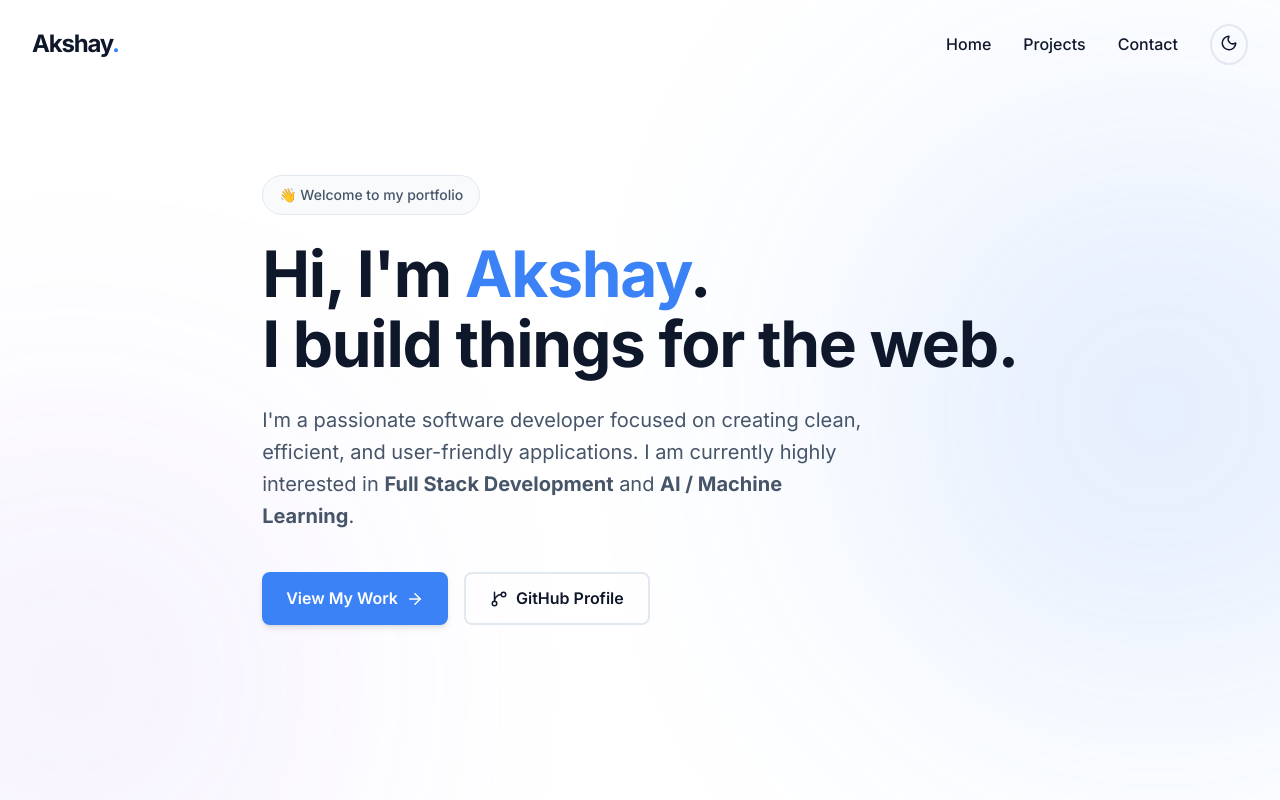
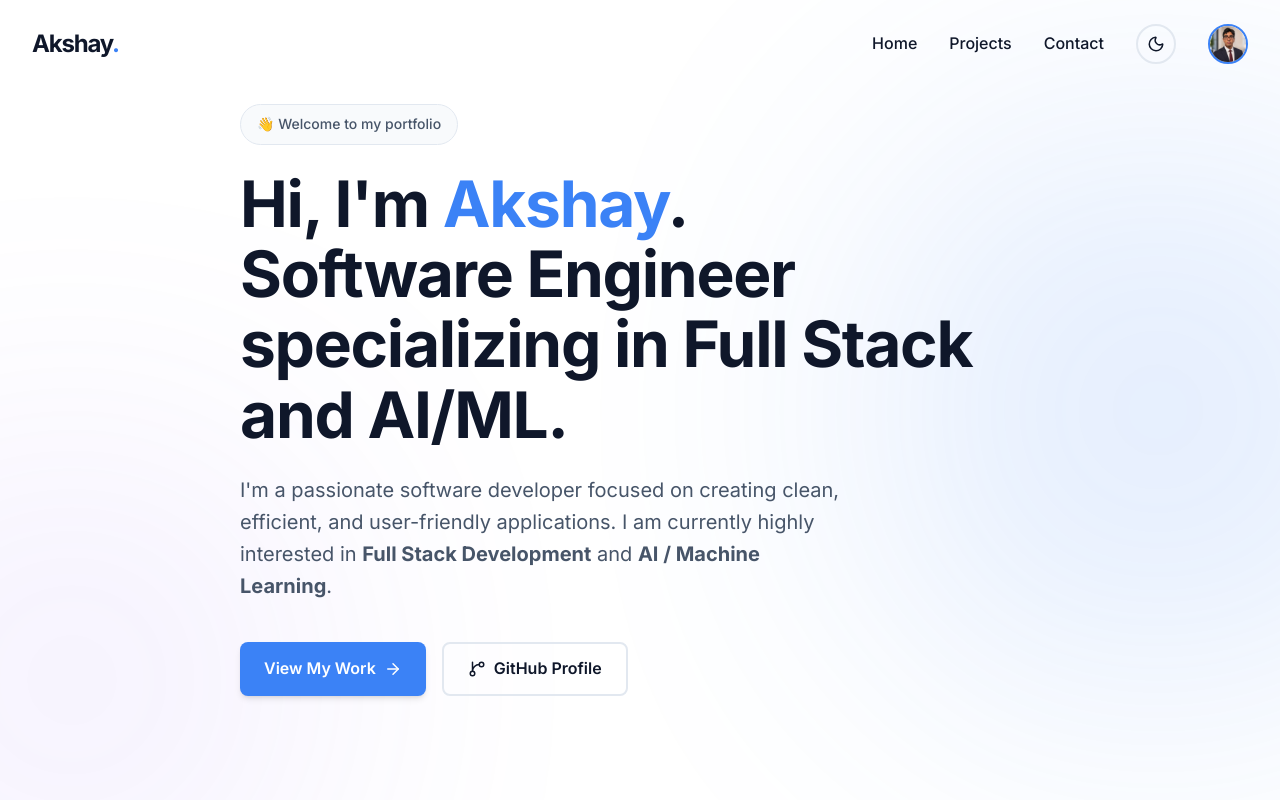
Before and after one commit to Akshay-Rajendran1/portfolio-website, a React (Vite) app: page / in a window 1280 px wide. Shown: the top 800 px of the page. Built offline with nearby package versions, Linux system fonts and the light colour scheme.

Commit message:
UI polish

```diff
--- a/src/components/Header.tsx
+++ b/src/components/Header.tsx
@@ -47,16 +47,41 @@ export const Header: React.FC = () => {
           <li><a href="#projects" style={{ fontWeight: 500, transition: 'color 0.2s' }}>Projects</a></li>
           <li><a href="#contact" style={{ fontWeight: 500, transition: 'color 0.2s' }}>Contact</a></li>
           <li>
-            <button onClick={toggleTheme} className="btn-outline" style={{ padding: '0.5rem', borderRadius: '50%' }} aria-label="Toggle theme">
+            <button onClick={toggleTheme} className="btn-outline" style={{ width: '40px', height: '40px', padding: 0, borderRadius: '50%', display: 'flex', alignItems: 'center', justifyContent: 'center' }} aria-label="Toggle theme">
               {theme === 'dark' ? <Sun size={18} /> : <Moon size={18} />}
             </button>
+          </li>
+          <li style={{ display: 'flex', alignItems: 'center' }}>
+            <img
+              src="/profile.jpg"
+              alt="Akshay Rajendran"
+              style={{
+                display: 'block',
+                width: '40px',
+                height: '40px',
+                borderRadius: '50%',
+                objectFit: 'cover',
+                border: '2px solid var(--accent-color)'
+              }}
+            />
           </li>
         </ul>
       </nav>
 
       {/* Mobile Toggle */}
       <div className="mobile-toggle" style={{ display: 'flex', gap: '1rem', alignItems: 'center' }}>
-         <button onClick={toggleTheme} className="btn-outline" style={{ padding: '0.5rem', borderRadius: '50%' }} aria-label="Toggle theme">
+          <img
+            src="/profile.jpg"
+            alt="Akshay Rajendran"
+            style={{
+              width: '36px',
+              height: '36px',
+              borderRadius: '50%',
+              objectFit: 'cover',
+              border: '2px solid var(--accent-color)'
+            }}
+          />
+         <button onClick={toggleTheme} className="btn-outline" style={{ width: '36px', height: '36px', padding: 0, borderRadius: '50%', display: 'flex', alignItems: 'center', justifyContent: 'center' }} aria-label="Toggle theme">
             {theme === 'dark' ? <Sun size={18} /> : <Moon size={18} />}
           </button>
         <button onClick={() => setMobileMenuOpen(!mobileMenuOpen)} style={{ background: 'none', border: 'none', color: 'var(--text-primary)' }}>
--- a/src/components/Hero.tsx
+++ b/src/components/Hero.tsx
@@ -61,7 +61,7 @@ export const Hero: React.FC = () => {
             letterSpacing: '-0.02em'
           }}>
             Hi, I'm <span className="text-accent">Akshay</span>.<br />
-            I build things for the web.
+            Software Engineer specializing in Full Stack and AI/ML.
           </h1>
           <p style={{
             fontSize: '1.25rem',
```
Also changed, not shown: public/profile.jpg (added).
